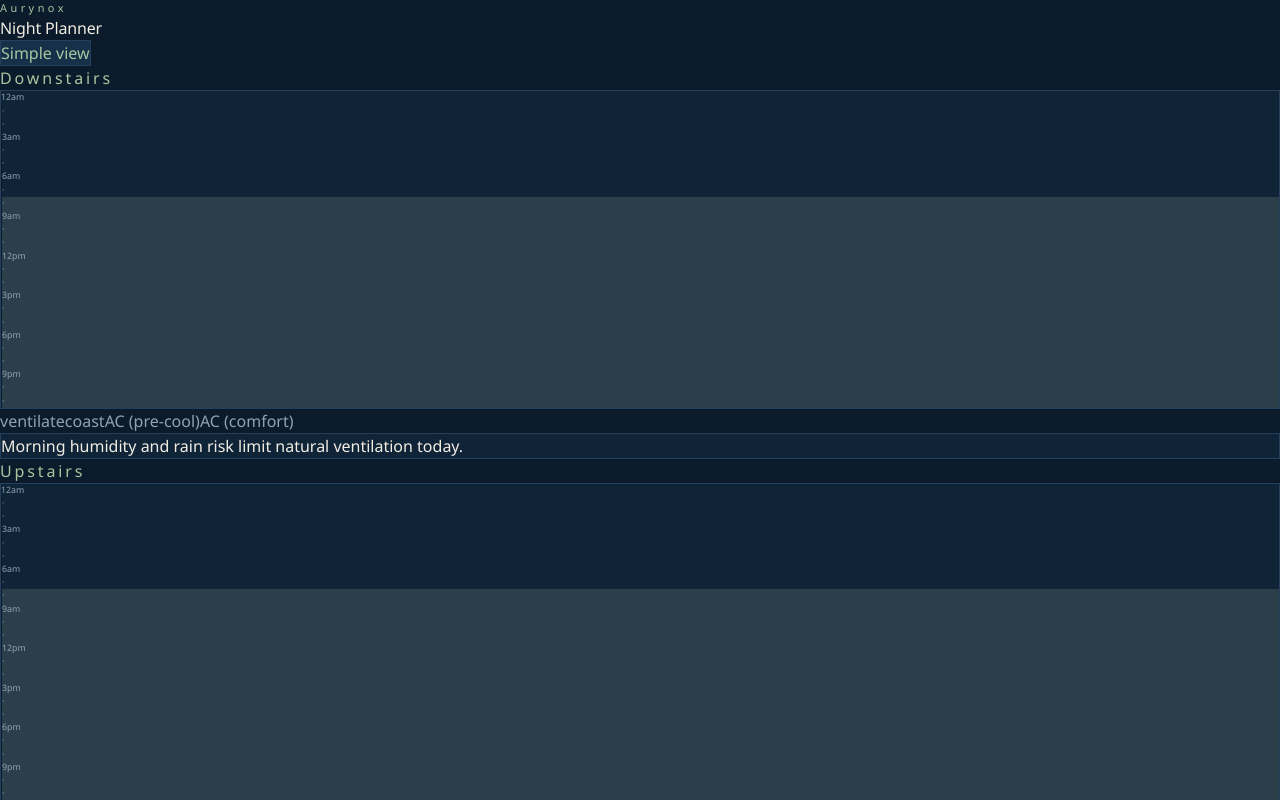
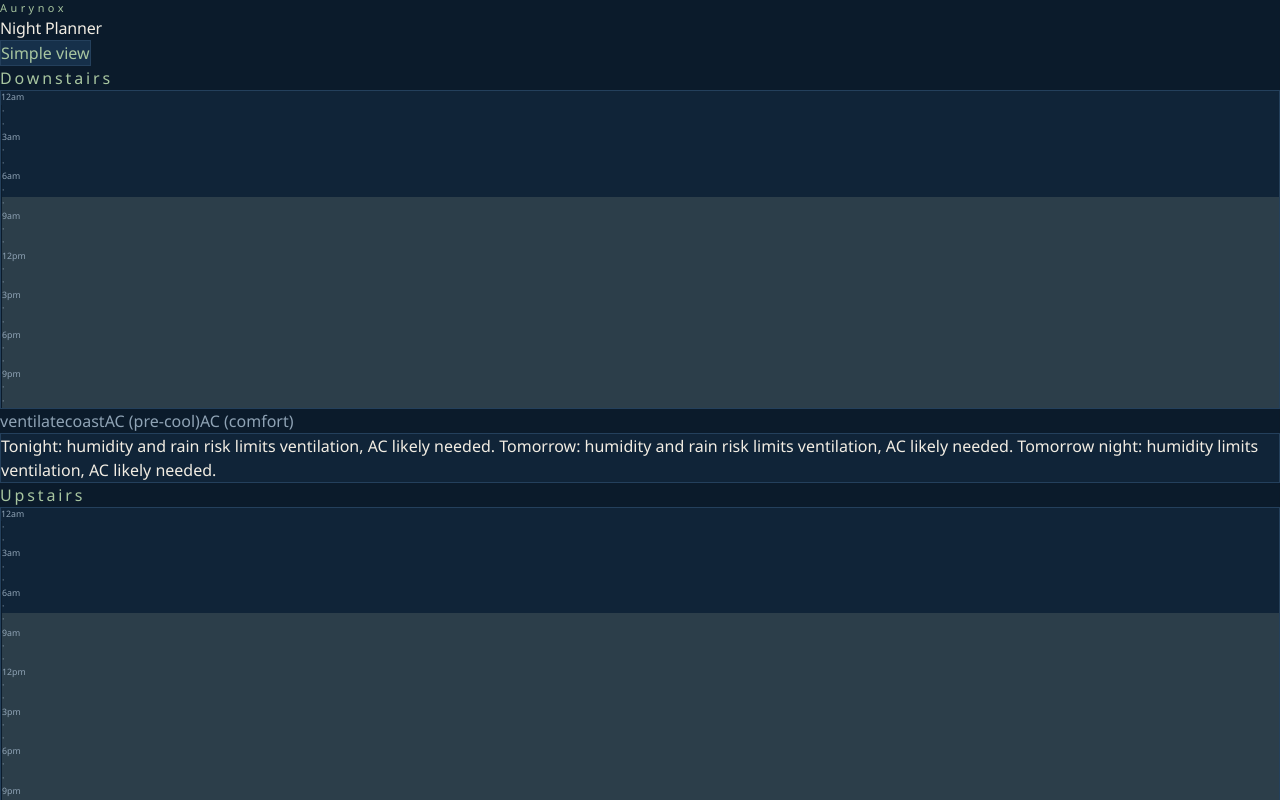
Before and after one commit to aurynox27-cloud/aurynox-planner, a React (Vite) app: page / in a window 1280 px wide. Shown: the top 800 px of the page. Built offline with nearby package versions, Linux system fonts and the light colour scheme.

Commit message:
Refactor buildNarrativeSummary for clarity and efficiency

```diff
--- a/src/App.jsx
+++ b/src/App.jsx
@@ -364,25 +364,68 @@ function renderReasonCat(group) {
 }
 
 // Narrative summary for Simple mode — one plain sentence instead of the itemized breakdown.
+// Splits data into real periods (Tonight / Tomorrow / Tomorrow night, etc.) by detecting
+// actual night-to-day transitions, instead of assuming every hour belongs to today —
+// an overnight stretch (6pm-6am) stays as ONE continuous "Tonight" even crossing midnight.
 function buildNarrativeSummary(simData) {
-  let morningDew = false, rainIssue = false, afternoonHeat = false, eveningGood = false;
+  if (!simData.length) return "Conditions look favorable for ventilation today.";
+
+  const isNightHour = (h) => h >= 18 || h < 6;
+
+  const periods = [];
+  let dayIndex = 0;
+  let prevIsNight = isNightHour(simData[0].hour);
+  let curKey = dayIndex + "-" + (prevIsNight ? "night" : "day");
+  let curRows = [];
+
+  const periodLabel = (dIdx, isNight) => {
+    if (dIdx === 0) return isNight ? "Tonight" : "Today";
+    if (dIdx === 1) return isNight ? "Tomorrow night" : "Tomorrow";
+    return isNight ? `In ${dIdx} nights` : `In ${dIdx} days`;
+  };
+
   for (const d of simData) {
-    const reasonText = d.reasons.join(" ");
-    if (d.hour < 12 && reasonText.includes("dew")) morningDew = true;
-    if (reasonText.includes("rain risk")) rainIssue = true;
-    if (d.hour >= 12 && d.hour < 18 && (reasonText.includes("comfort ceiling") || reasonText.includes("not cooler than inside"))) afternoonHeat = true;
-    if (d.hour >= 18 && d.mode === "open") eveningGood = true;
+    const nowIsNight = isNightHour(d.hour);
+    if (prevIsNight && !nowIsNight) dayIndex++;
+    const key = dayIndex + "-" + (nowIsNight ? "night" : "day");
+    if (key !== curKey) {
+      if (curRows.length) periods.push({ key: curKey, rows: curRows });
+      curKey = key;
+      curRows = [];
+    }
+    curRows.push(d);
+    prevIsNight = nowIsNight;
   }
-  const parts = [];
-  if (morningDew) parts.push("morning humidity");
-  if (rainIssue) parts.push("rain risk");
-  if (afternoonHeat) parts.push("afternoon heat");
-  if (!parts.length) return "Conditions look favorable for ventilation today.";
-  const verb = parts.length === 1 ? "limits" : "limit";
-  let sentence = parts.join(" and ") + " " + verb + " natural ventilation today.";
-  sentence = sentence.charAt(0).toUpperCase() + sentence.slice(1);
-  if (eveningGood) sentence += " Conditions look better again this evening.";
-  return sentence;
+  if (curRows.length) periods.push({ key: curKey, rows: curRows });
+
+  const sentences = [];
+  for (const period of periods) {
+    const [dIdxStr, tod] = period.key.split("-");
+    const label = periodLabel(+dIdxStr, tod === "night");
+    const rows = period.rows;
+
+    let dewIssue = false, rainIssue = false, heatIssue = false, anyOpen = false;
+    for (const d of rows) {
+      const reasonText = d.reasons.join(" ");
+      if (reasonText.includes("dew")) dewIssue = true;
+      if (reasonText.includes("rain risk")) rainIssue = true;
+      if (reasonText.includes("comfort ceiling") || reasonText.includes("not cooler than inside")) heatIssue = true;
+      if (d.mode === "open") anyOpen = true;
+    }
+
+    const parts = [];
+    if (dewIssue) parts.push("humidity");
+    if (rainIssue) parts.push("rain risk");
+    if (heatIssue) parts.push("heat");
+
+    let sentence;
+    if (anyOpen && !parts.length) sentence = label + ": good ventilation window.";
+    else if (anyOpen && parts.length) sentence = label + ": a brief ventilation window despite " + parts.join(" and ") + ".";
+    else if (parts.length) sentence = label + ": " + parts.join(" and ") + " limits ventilation, AC likely needed.";
+    else sentence = label + ": coasting, no action needed.";
+    sentences.push(sentence);
+  }
+  return sentences.join(" ");
 }
 
 function ZonePanel({ title, sim, simpleMode }) {
```
